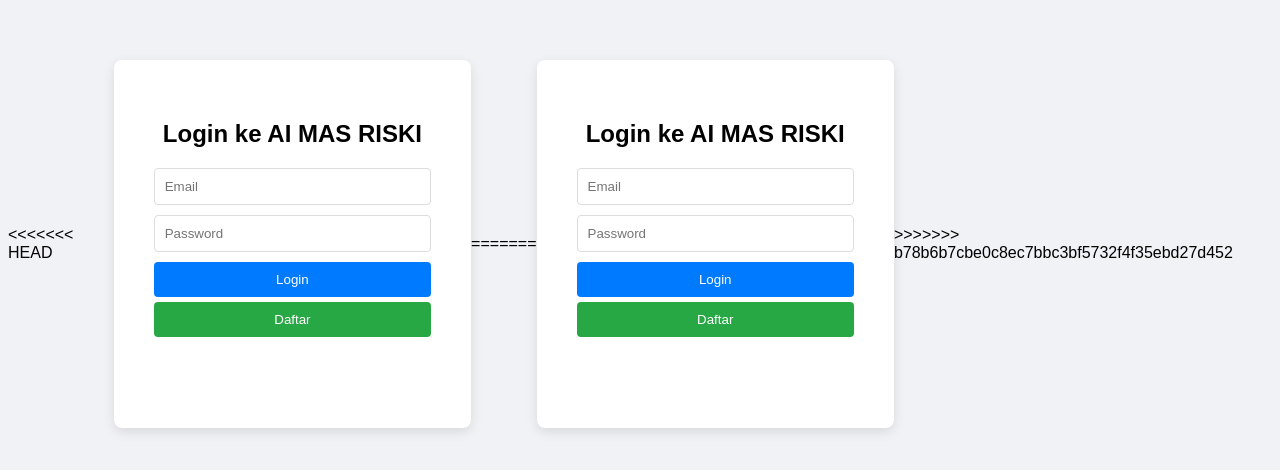
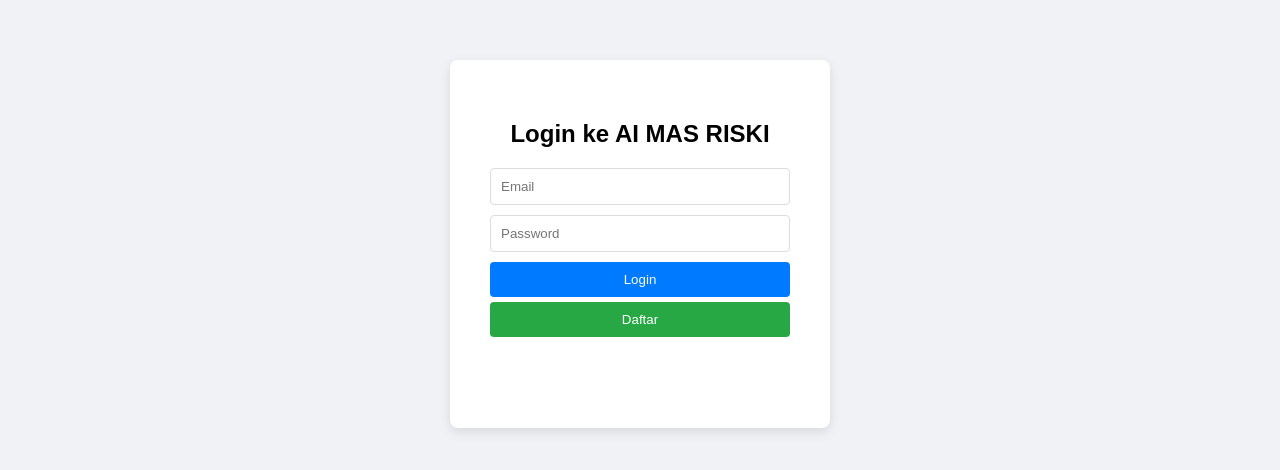
Before and after one commit to Rizkyae/ai-gemini, a website: page login.html in a window 1280 px wide. Shown: the part 164-634 px from the top of the page. Drawn offline with Linux system fonts and the light colour scheme.

Commit message:
Update login.html

```diff
--- a/login.html
+++ b/login.html
@@ -1,4 +1,3 @@
-<<<<<<< HEAD
 <!DOCTYPE html>
 <html lang="id">
 <head>
@@ -27,33 +26,3 @@
 <script src="login.js"></script>
 </body>
 </html>
-=======
-<!DOCTYPE html>
-<html lang="id">
-<head>
-    <meta charset="UTF-8">
-    <meta name="viewport" content="width=device-width, initial-scale=1.0">
-    <title>Login - AI MAS RISKI</title>
-    <style>
-        body { font-family: sans-serif; display: flex; justify-content: center; align-items: center; height: 100vh; background-color: #f0f2f5; }
-        .login-container { background: white; padding: 40px; border-radius: 8px; box-shadow: 0 4px 12px rgba(0,0,0,0.1); text-align: center; width: 300px; }
-        input { display: block; width: 100%; box-sizing: border-box; padding: 10px; margin-bottom: 10px; border: 1px solid #ddd; border-radius: 4px; }
-        button { width: 100%; padding: 10px; border: none; border-radius: 4px; color: white; cursor: pointer; }
-        #login-btn { background-color: #007bff; }
-        #register-btn { background-color: #28a745; margin-top: 5px; }
-        #message { margin-top: 15px; color: red; min-height: 20px;}
-    </style>
-</head>
-<body>
-<div class="login-container">
-    <h2>Login ke AI MAS RISKI</h2>
-    <input type="email" id="email" placeholder="Email" required>
-    <input type="password" id="password" placeholder="Password" required>
-    <button id="login-btn">Login</button>
-    <button id="register-btn">Daftar</button>
-    <p id="message"></p>
-</div>
-<script src="login.js"></script>
-</body>
-</html>
->>>>>>> b78b6b7cbe0c8ec7bbc3bf5732f4f35ebd27d452
```
